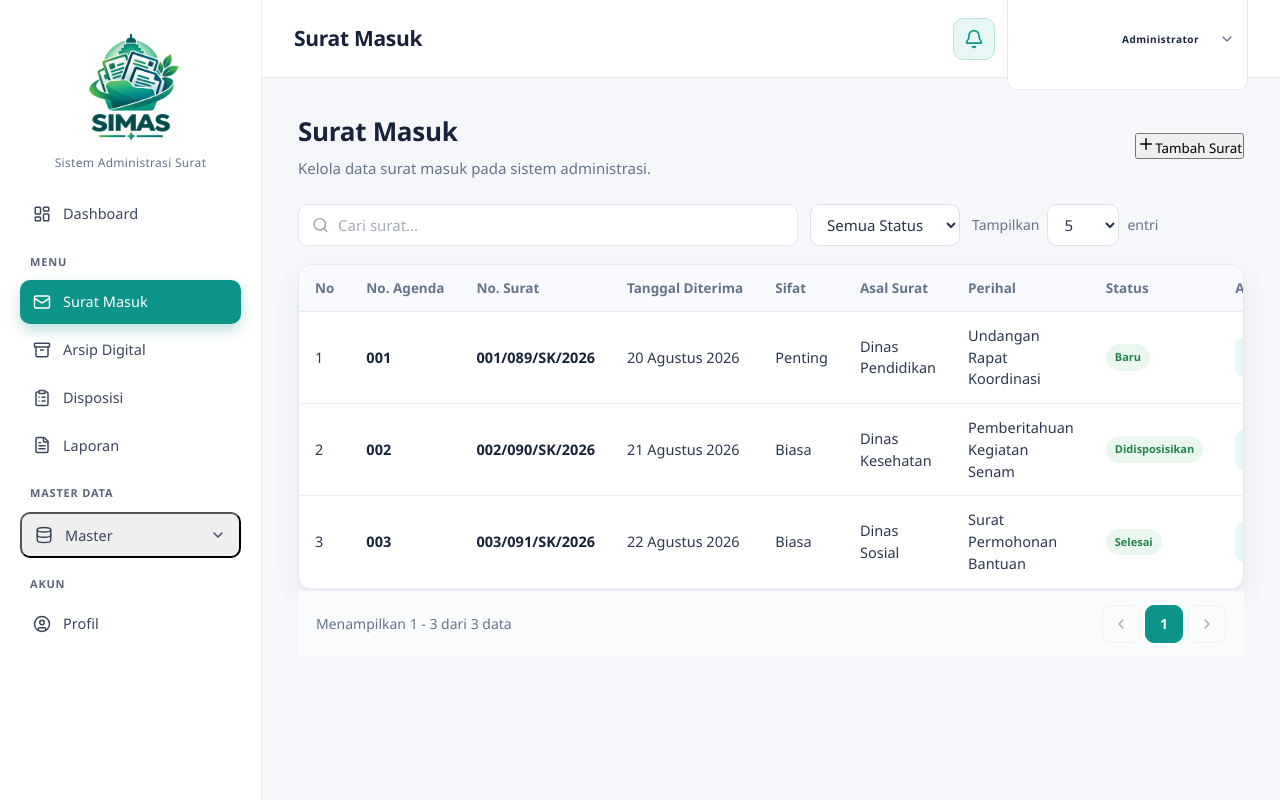
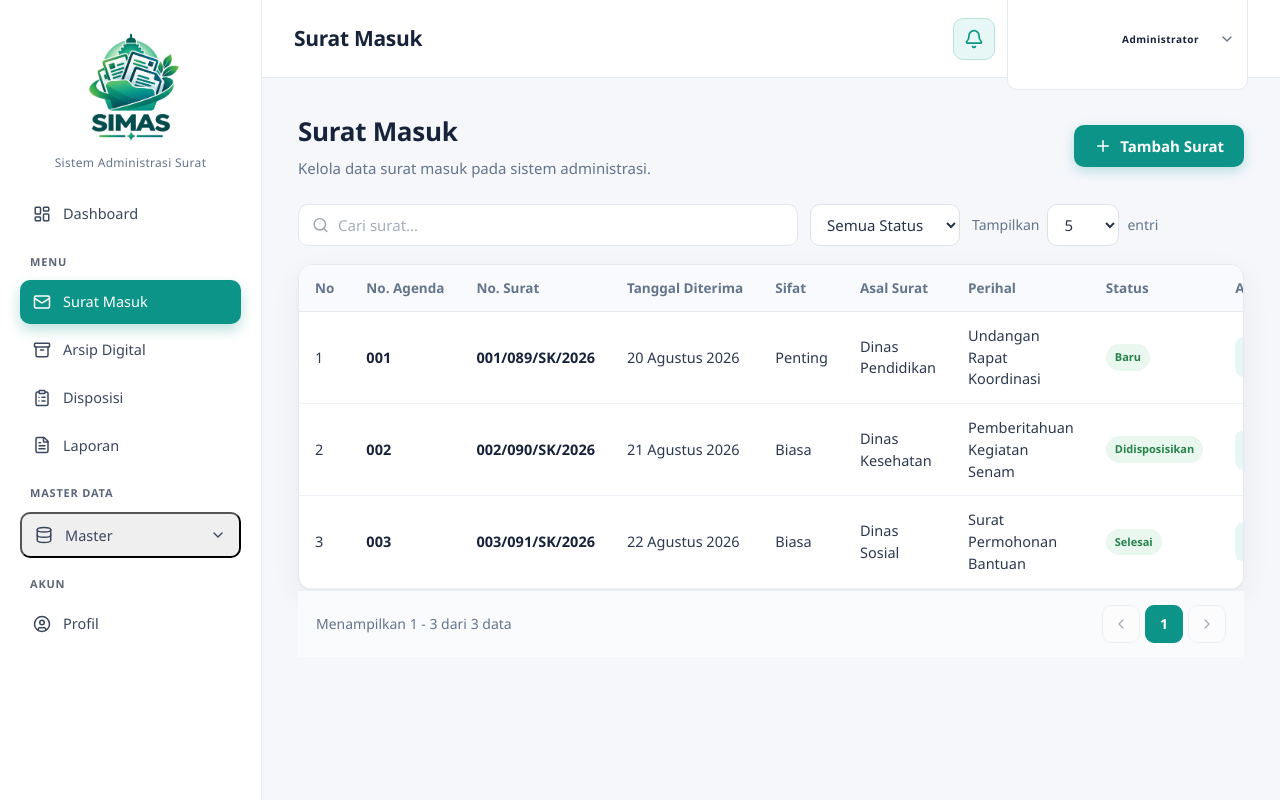
Before and after one commit to Andraaaxyz/simas-fronted, a React app: page /admin/surat-masuk in a window 1280 px wide. Built offline with nearby package versions, Linux system fonts and the light colour scheme; the HTML template or start-up script is replaced by a standard one.

Commit message:
fix: add missing CSS for tambah surat button

```diff
--- a/src/pages/auth/admin/SuratMasuk.css
+++ b/src/pages/auth/admin/SuratMasuk.css
@@ -1,3 +1,34 @@
+/* =========================
+   TOMBOL TAMBAH SURAT
+========================= */
+
+.btn-tambah-surat {
+  display: flex;
+  align-items: center;
+  gap: 8px;
+
+  background: var(--primary);
+  color: #ffffff;
+
+  border: none;
+  border-radius: var(--radius-sm);
+  padding: 11px 20px;
+
+  font-size: 15px;
+  font-weight: 600;
+
+  cursor: pointer;
+
+  box-shadow: 0 4px 12px rgba(13, 148, 136, 0.25);
+
+  transition: background 0.2s, transform 0.2s;
+}
+
+.btn-tambah-surat:hover {
+  background: var(--primary-2);
+  transform: translateY(-1px);
+}
+
 /* =========================
    AKSI SURAT
 ========================= */
```
